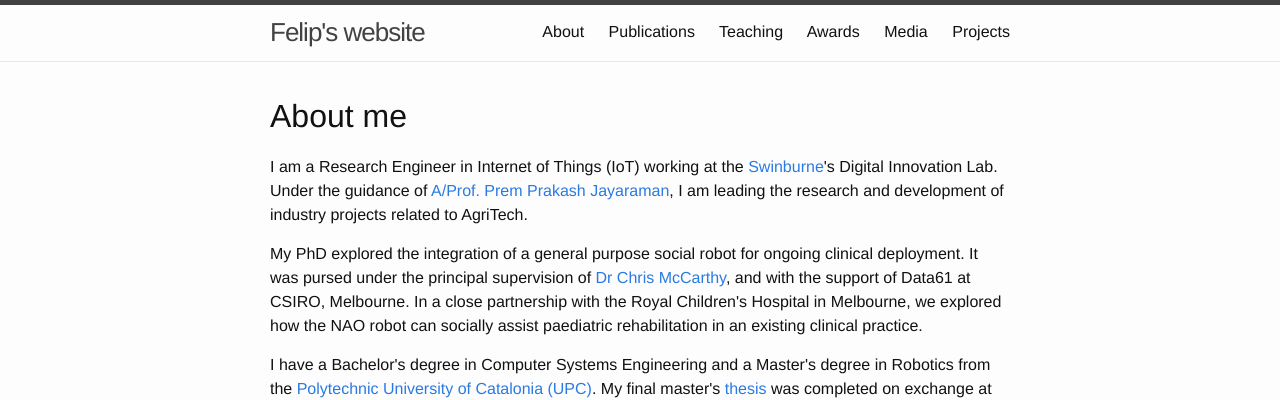
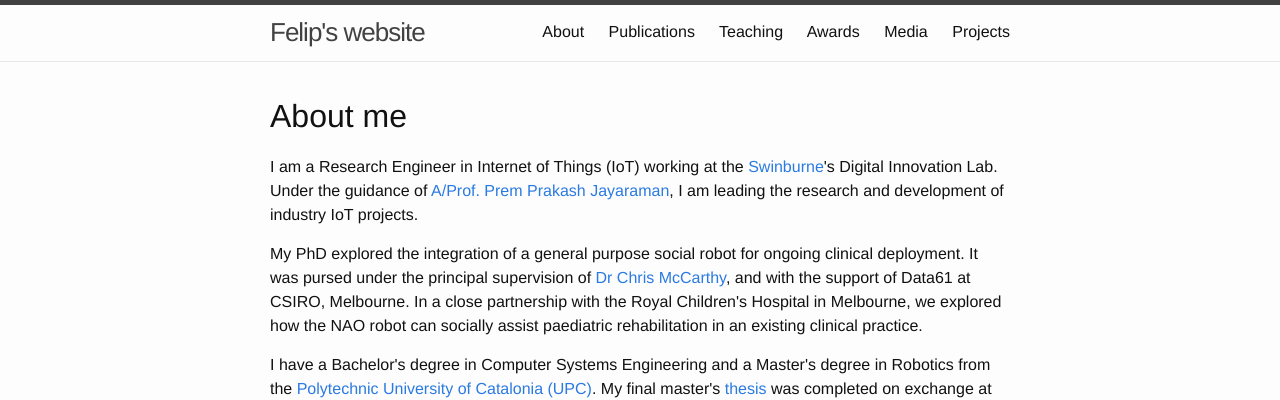
Before and after one commit to FelipMarti/felipmarti.github.io, a Jekyll site: the page built from index.html, in a window 1280 px wide. Shown: the top 400 px of the page. Built offline with Jekyll 4.4.1, drawn with Linux system fonts in a browser that asks for light colours.

Commit message:
Update index.html

```diff
--- a/index.html
+++ b/index.html
@@ -7,7 +7,7 @@ title: About
 			<h1>About me</h1>
             <p>I am a Research Engineer in Internet of Things (IoT) working at the <a href='http://www.swinburne.edu.au'>Swinburne</a>'s Digital Innovation Lab.
             Under the guidance of <a href='https://www.swinburne.edu.au/research/our-research/access-our-research/find-a-researcher-or-supervisor/researcher-profile/?id=pjayaraman'>
-            A/Prof. Prem Prakash Jayaraman</a>, I am leading the research and development of industry projects related to AgriTech.
+            A/Prof. Prem Prakash Jayaraman</a>, I am leading the research and development of industry IoT projects.
 
             <p> My PhD explored the integration of a general purpose social robot for ongoing clinical deployment.
             It was pursed under the principal supervision of <a href='https://www.swinburne.edu.au/science-engineering-technology/staff/profile/index.php?id=cdmccarthy'>Dr Chris McCarthy</a>,
```
